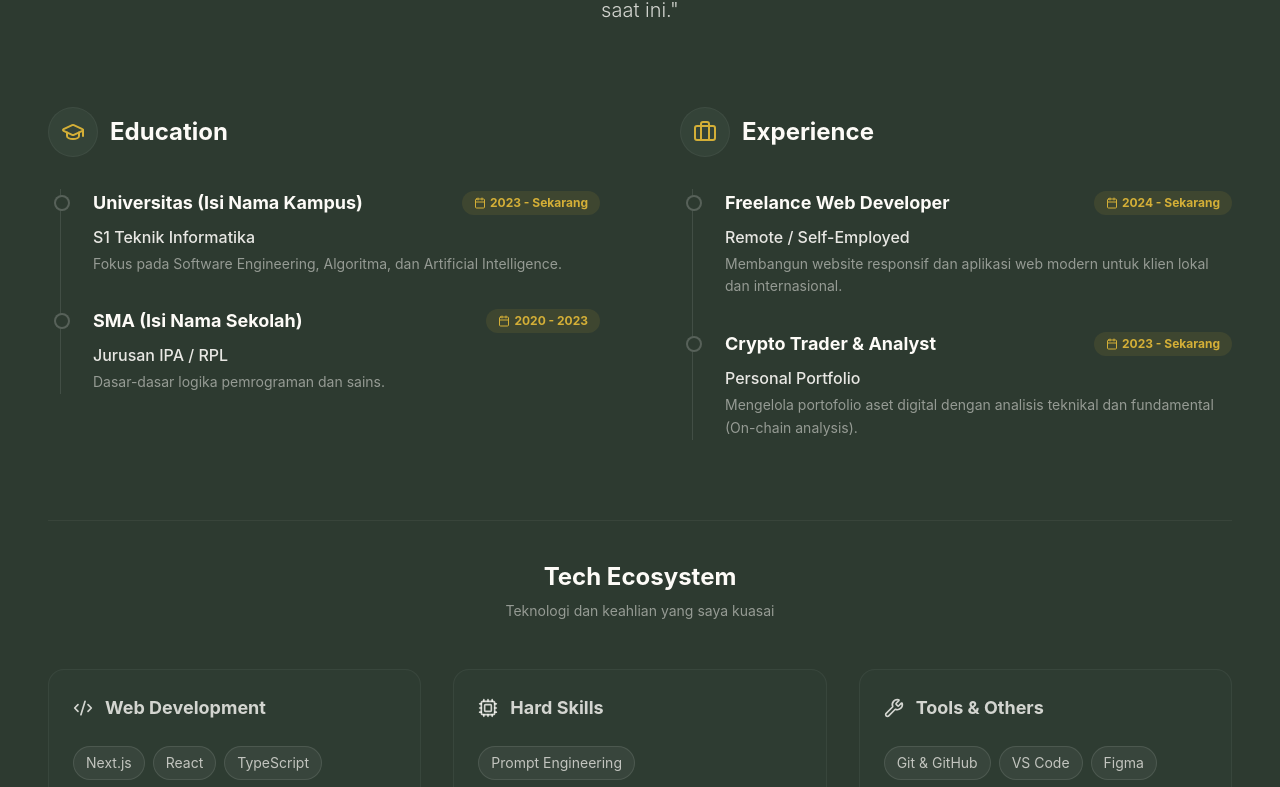
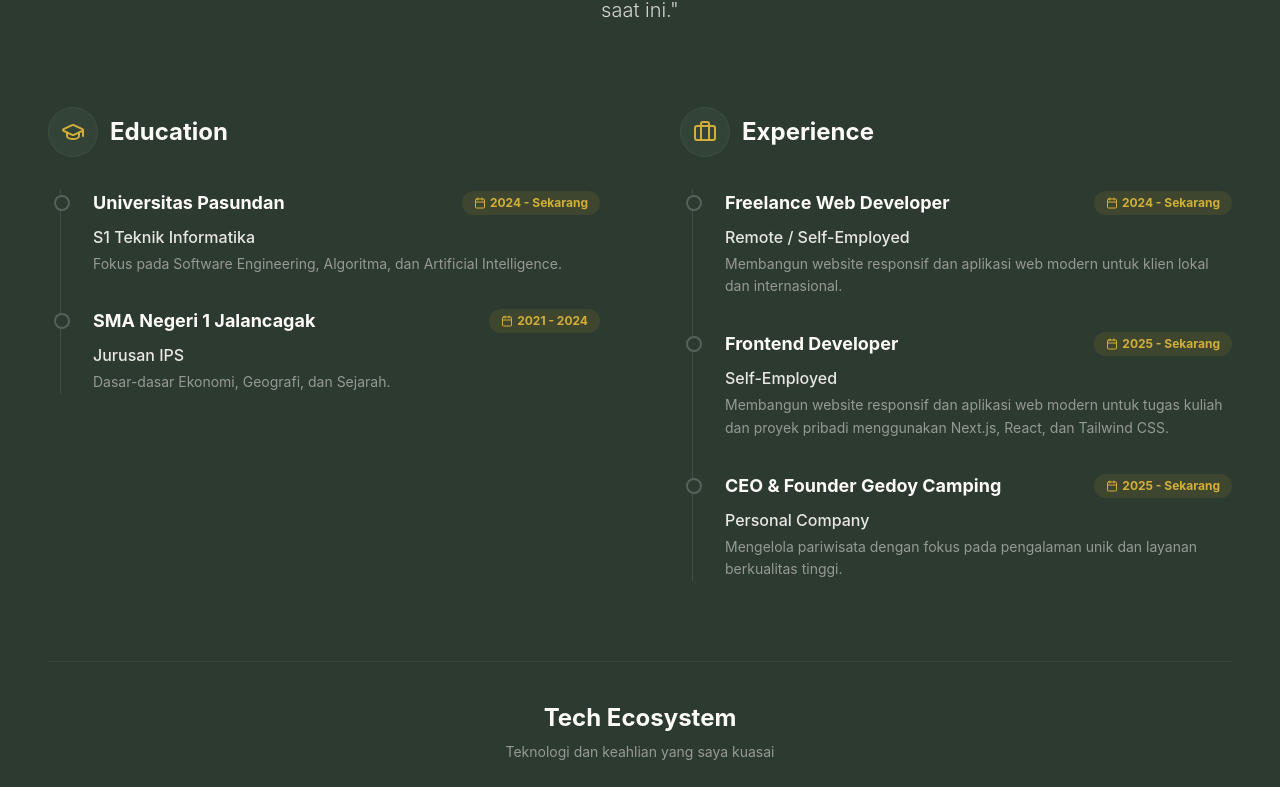
Before and after one commit to afsalprimamaula/afsal-portofolio, a Next.js app: page / in a window 1280 px wide. Shown: the part 1264-2051 px from the top of the page. Built offline with nearby package versions, Linux system fonts and the light colour scheme.

Commit message:
update bagian about me terbaru

```diff
--- a/src/components/sections/About.tsx
+++ b/src/components/sections/About.tsx
@@ -27,16 +27,16 @@ const staggerContainer: Variants = {
 // --- DATA DEFINITION ---
 const educationData = [
   {
-    institution: "Universitas (Isi Nama Kampus)",
+    institution: "Universitas Pasundan",
     degree: "S1 Teknik Informatika",
-    year: "2023 - Sekarang",
+    year: "2024 - Sekarang",
     description: "Fokus pada Software Engineering, Algoritma, dan Artificial Intelligence.",
   },
   {
-    institution: "SMA (Isi Nama Sekolah)",
-    degree: "Jurusan IPA / RPL",
-    year: "2020 - 2023",
-    description: "Dasar-dasar logika pemrograman dan sains.",
+    institution: "SMA Negeri 1 Jalancagak",
+    degree: "Jurusan IPS",
+    year: "2021 - 2024",
+    description: "Dasar-dasar Ekonomi, Geografi, dan Sejarah.",
   },
 ];
 
@@ -48,10 +48,16 @@ const experienceData = [
     description: "Membangun website responsif dan aplikasi web modern untuk klien lokal dan internasional.",
   },
   {
-    role: "Crypto Trader & Analyst",
-    company: "Personal Portfolio",
-    year: "2023 - Sekarang",
-    description: "Mengelola portofolio aset digital dengan analisis teknikal dan fundamental (On-chain analysis).",
+    role: "Frontend Developer",
+    company: "Self-Employed",
+    year: "2025 - Sekarang",
+    description: "Membangun website responsif dan aplikasi web modern untuk tugas kuliah dan proyek pribadi menggunakan Next.js, React, dan Tailwind CSS.",
+  },
+  {
+    role: "CEO & Founder Gedoy Camping",
+    company: "Personal Company",
+    year: "2025 - Sekarang",
+    description: "Mengelola pariwisata dengan fokus pada pengalaman unik dan layanan berkualitas tinggi.",
   },
 ];
 
```
